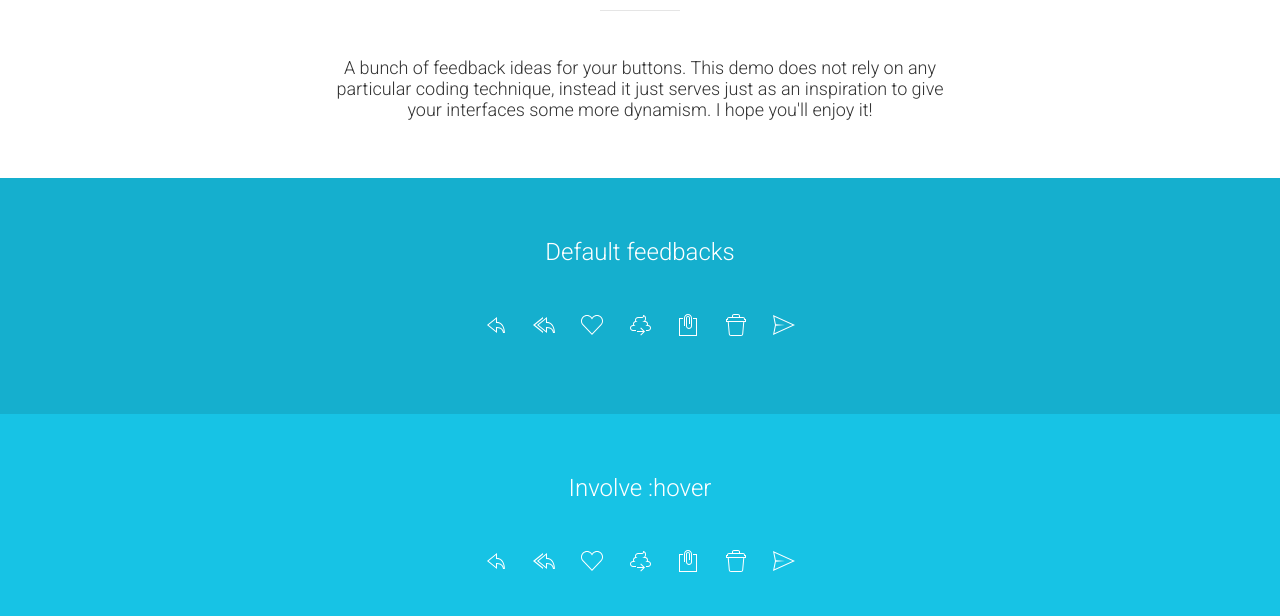
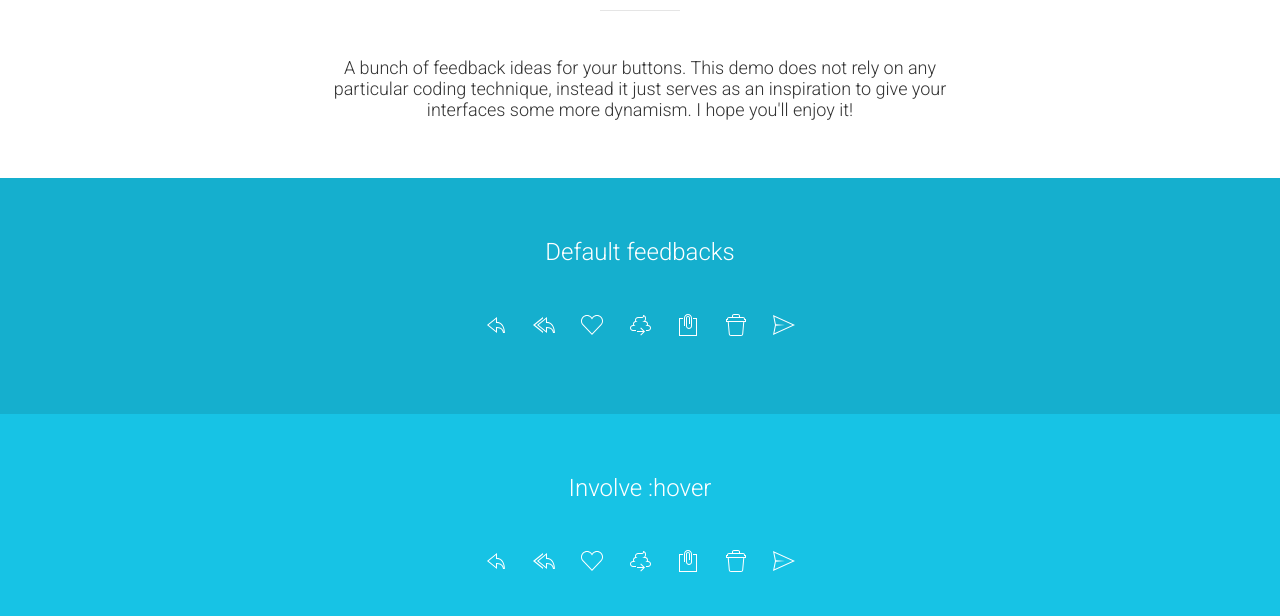
Before and after one commit to nobilelucifero/UI-Feedbacks, a website: page index.html in a window 1280 px wide. Shown: the part 174-790 px from the top of the page. Drawn offline with Linux system fonts and the light colour scheme.

Commit message:
fix missed horrible typo

```diff
--- a/index.html
+++ b/index.html
@@ -68,7 +68,7 @@
     <div class="wrapper">
       <h1 class="logo">UI Feedbacks</h1>
       <p>
-        A bunch of feedback ideas for your buttons. This demo does not rely on any particular coding technique, instead it just serves just as an inspiration to give your interfaces some more dynamism. I hope you'll enjoy it!
+        A bunch of feedback ideas for your buttons. This demo does not rely on any particular coding technique, instead it just serves as an inspiration to give your interfaces some more dynamism. I hope you'll enjoy it!
       </p>
     </div>
   </section> <!-- .header -->
```
Also changed, not shown: README.md.
